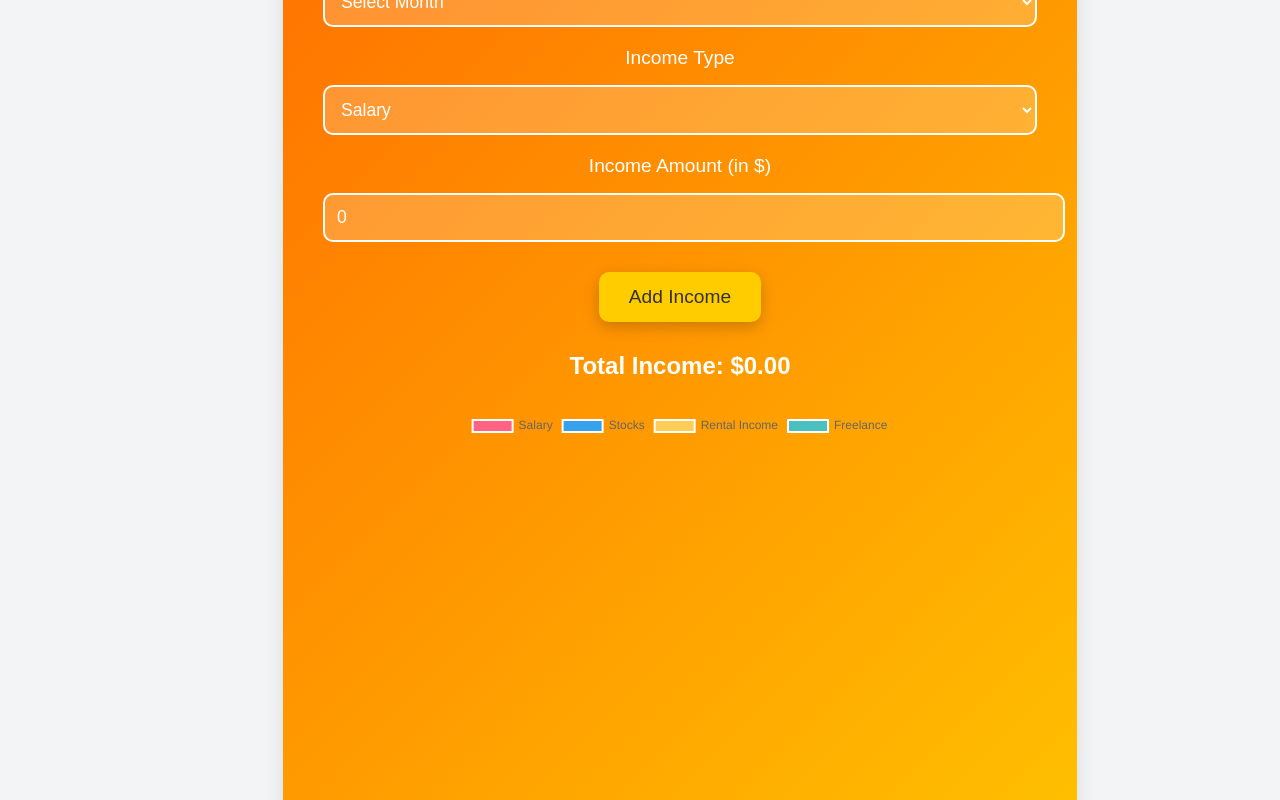
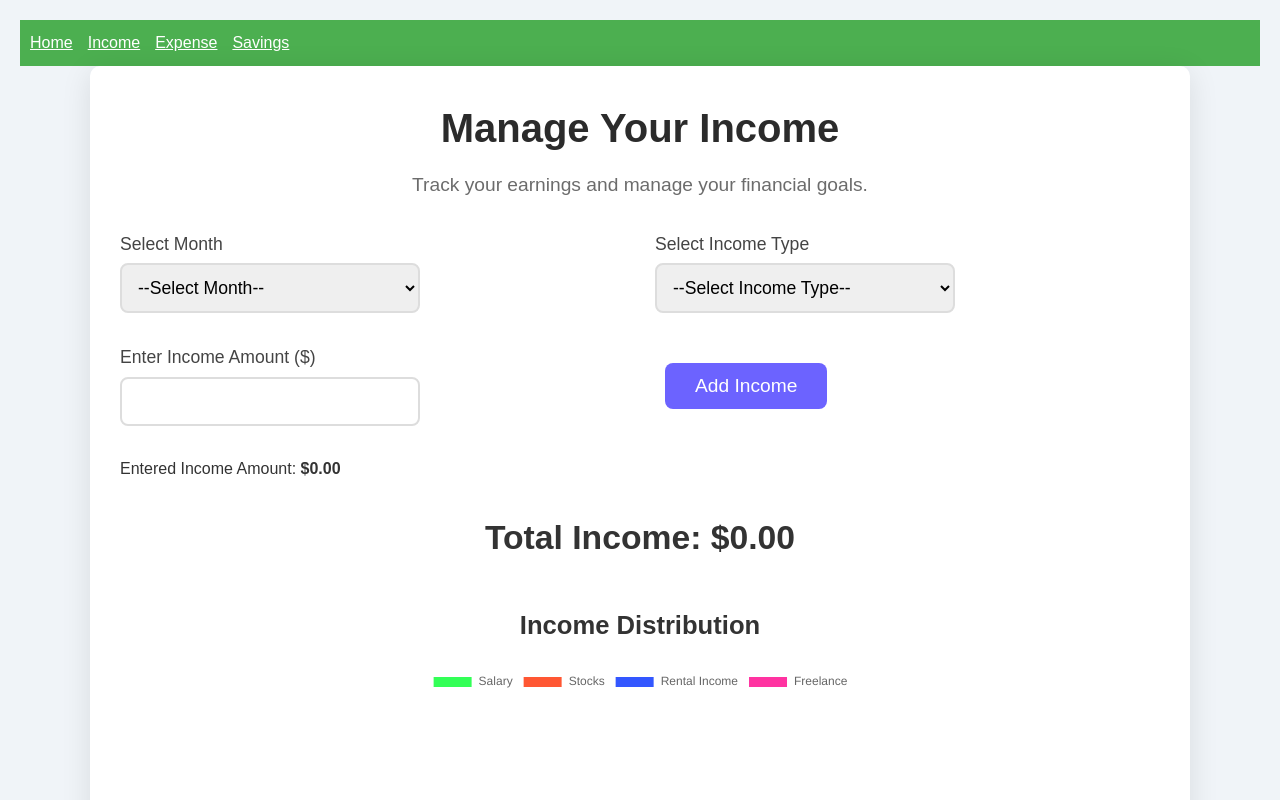
Before and after one commit to Kamalgrg300/personal_finance_tracker, a React (Vite) app: page /income in a window 1280 px wide. Shown: the top 800 px of the page. Built offline with nearby package versions, Linux system fonts and the light colour scheme.

Commit message:
add navbar on top on income.tsx , adjust css

```diff
--- a/src/pages/Income.css
+++ b/src/pages/Income.css
@@ -1,133 +1,195 @@
-/* General Styles */
+/* src/pages/Income.css */
+
+/* Reset some default styles */
+* {
+  margin: 0;
+  padding: 0;
+  box-sizing: border-box;
+}
+
+/* Basic Body Styles */
 body {
   font-family: "Arial", sans-serif;
-  background-color: #f3f4f6;
+  background-color: #f0f4f8;
   color: #333;
-  margin: 0;
-  padding: 0;
-  display: flex;
-  justify-content: center;
-  align-items: center;
-  height: 100vh;
+  line-height: 1.6;
+  padding: 20px;
 }
 
-.container {
-  background: linear-gradient(135deg, #ff6a00, #ffcc00);
-  padding: 40px;
-  border-radius: 20px;
-  box-shadow: 0 10px 20px rgba(0, 0, 0, 0.1);
-  max-width: 850px;
-  width: 100%;
+/* Main container styles */
+.income-container {
+  max-width: 1100px;
+  margin: 0 auto;
+  background: #ffffff;
+  border-radius: 10px;
+  padding: 30px;
+  box-shadow: 0 6px 30px rgba(0, 0, 0, 0.1);
   text-align: center;
   overflow: hidden;
-  color: white;
 }
 
-h2 {
+.title {
   font-size: 2.5rem;
-  margin-bottom: 15px;
-  text-transform: uppercase;
+  font-weight: 700;
+  color: #2b2b2b;
+  margin-bottom: 10px;
 }
 
-p {
+.subtitle {
   font-size: 1.2rem;
-  margin-bottom: 25px;
+  color: #6c6c6c;
+  margin-bottom: 30px;
 }
 
-h3 {
-  font-size: 1.5rem;
+.form-container {
+  display: grid;
+  grid-template-columns: 1fr 1fr;
+  gap: 30px;
+  margin-bottom: 30px;
+}
+
+.form-group {
+  display: flex;
+  flex-direction: column;
+  align-items: flex-start;
+}
+
+label {
+  font-size: 1.1rem;
+  margin-bottom: 5px;
+  color: #444;
+}
+
+select,
+input {
+  padding: 12px;
+  font-size: 1.1rem;
+  border: 2px solid #ddd;
+  border-radius: 8px;
+  outline: none;
+  transition: border-color 0.3s ease;
+  width: 100%;
+  max-width: 300px;
+}
+
+select:focus,
+input:focus {
+  border-color: #6c63ff;
+}
+
+input[type="number"] {
+  -moz-appearance: textfield;
+}
+
+button.add-income-btn {
+  background-color: #6c63ff;
+  color: white;
+  padding: 12px 30px;
+  font-size: 1.2rem;
+  border: none;
+  border-radius: 8px;
+  cursor: pointer;
+  transition: background-color 0.3s ease;
   margin-top: 20px;
 }
 
-.form-group {
-  margin-bottom: 20px;
+button.add-income-btn:hover {
+  background-color: #5a54e5;
 }
 
-label {
-  font-size: 1.2rem;
-  display: block;
-  margin-bottom: 8px;
+button:focus {
+  outline: none;
 }
 
-.form-select,
-.form-input {
-  width: 100%;
-  padding: 12px;
-  border: 2px solid #fff;
-  border-radius: 10px;
-  font-size: 1.1rem;
-  margin-top: 8px;
-  background-color: rgba(255, 255, 255, 0.2);
-  color: white;
-  transition: all 0.3s ease;
+/* Total Income Section */
+.total-income {
+  margin-top: 30px;
+  font-size: 1.8rem;
+  color: #333;
+  font-weight: 600;
 }
 
-.form-select:hover,
-.form-input:hover {
-  border-color: #ffcc00;
-  background-color: rgba(255, 255, 255, 0.3);
+.total-income h3 {
+  margin-bottom: 10px;
 }
 
-.btn {
-  padding: 14px 30px;
-  background-color: #ffcc00;
+/* Summary Section */
+.summary {
+  margin-top: 20px;
+  font-size: 1rem;
   color: #333;
-  border: none;
-  border-radius: 10px;
-  font-size: 1.2rem;
-  cursor: pointer;
-  transition: all 0.3s ease;
-  box-shadow: 0 5px 15px rgba(0, 0, 0, 0.2);
+  text-align: left;
 }
 
-.btn:hover {
-  background-color: #ff6a00;
-  transform: translateY(-2px);
+.summary p {
+  margin-bottom: 5px;
 }
 
-.pie-chart-container {
-  margin-top: 30px;
-  display: flex;
-  justify-content: center;
-  align-items: center;
+/* Pie Chart Container */
+.pie-chart {
+  margin-top: 40px;
+}
+
+.pie-chart h3 {
+  font-size: 1.6rem;
+  color: #333;
+  margin-bottom: 20px;
 }
 
 /* Responsive Styles */
 @media (max-width: 768px) {
-  .container {
-    padding: 25px;
-    max-width: 90%;
+  .form-container {
+    grid-template-columns: 1fr;
   }
 
-  h2 {
+  .title {
     font-size: 2rem;
   }
 
-  .form-select,
-  .form-input {
-    font-size: 1rem;
+  .form-group {
+    margin-bottom: 20px;
   }
 
-  .btn {
-    padding: 10px 25px;
-    font-size: 1rem;
+  button.add-income-btn {
+    width: 100%;
   }
 
-  h3 {
-    font-size: 1.3rem;
+  .total-income,
+  .pie-chart {
+    margin-top: 20px;
   }
 }
 
 @media (max-width: 480px) {
-  h2 {
+  .income-container {
+    padding: 20px;
+  }
+
+  .title {
     font-size: 1.8rem;
   }
 
-  p {
+  .form-container {
+    grid-template-columns: 1fr;
+    gap: 20px;
+  }
+
+  .form-group label,
+  .form-group input,
+  .form-group select {
     font-size: 1rem;
   }
 
-  .btn {
-    padding: 8px 20px;
+  button.add-income-btn {
+    font-size: 1rem;
+    padding: 10px 20px;
+  }
+
+  .total-income h3 {
+    font-size: 1.5rem;
+  }
+
+  .pie-chart h3 {
+    font-size: 1.4rem;
   }
 }
--- a/src/pages/Income.tsx
+++ b/src/pages/Income.tsx
@@ -1,69 +1,96 @@
+/* src/pages/Income.tsx */
 import React, { useState } from "react";
 import { Pie } from "react-chartjs-2";
-import { Chart as ChartJS, ArcElement, Tooltip, Legend } from "chart.js";
+import {
+  Chart as ChartJS,
+  Title,
+  Tooltip,
+  Legend,
+  ArcElement,
+  CategoryScale,
+  LinearScale,
+} from "chart.js";
 import "./Income.css";
-
-// Registering chart.js components
-ChartJS.register(ArcElement, Tooltip, Legend);
+// Register chart.js components
+ChartJS.register(
+  Title,
+  Tooltip,
+  Legend,
+  ArcElement,
+  CategoryScale,
+  LinearScale
+);
 
 const Income: React.FC = () => {
-  const [month, setMonth] = useState<string>("");
-  const [incomeType, setIncomeType] = useState<string>("Salary");
+  const [selectedMonth, setSelectedMonth] = useState<string>("");
+  const [selectedIncomeType, setSelectedIncomeType] = useState<string>("");
   const [incomeAmount, setIncomeAmount] = useState<number>(0);
-  const [incomeData, setIncomeData] = useState<any>({
+  const [income, setIncome] = useState<any>({
     salary: 0,
     stocks: 0,
-    rental: 0,
+    rentalIncome: 0,
     freelance: 0,
   });
 
-  const handleIncomeChange = (e: React.ChangeEvent<HTMLInputElement>) => {
+  const handleMonthChange = (e: React.ChangeEvent<HTMLSelectElement>) => {
+    setSelectedMonth(e.target.value);
+  };
+
+  const handleIncomeTypeChange = (e: React.ChangeEvent<HTMLSelectElement>) => {
+    setSelectedIncomeType(e.target.value);
+  };
+
+  const handleIncomeAmountChange = (e: React.ChangeEvent<HTMLInputElement>) => {
     setIncomeAmount(Number(e.target.value));
   };
 
   const handleAddIncome = () => {
-    setIncomeData((prevData) => ({
-      ...prevData,
-      [incomeType.toLowerCase()]:
-        prevData[incomeType.toLowerCase()] + incomeAmount,
+    if (selectedIncomeType) {
+      setIncome((prevIncome: any) => ({
+        ...prevIncome,
+        [selectedIncomeType]: prevIncome[selectedIncomeType] + incomeAmount,
       }));
-    setIncomeAmount(0); // Reset input after adding income
+    }
   };
 
-  const pieData = {
+  const totalIncome = Object.values(income).reduce(
+    (acc, curr) => acc + curr,
+    0
+  );
+
+  // Data for the pie chart
+  const pieChartData = {
     labels: ["Salary", "Stocks", "Rental Income", "Freelance"],
     datasets: [
       {
         data: [
-          incomeData.salary,
-          incomeData.stocks,
-          incomeData.rental,
-          incomeData.freelance,
+          income.salary,
+          income.stocks,
+          income.rentalIncome,
+          income.freelance,
         ],
-        backgroundColor: ["#FF6384", "#36A2EB", "#FFCE56", "#4BC0C0"],
-        hoverBackgroundColor: ["#FF6384", "#36A2EB", "#FFCE56", "#4BC0C0"],
+        backgroundColor: [
+          "#33FF57", // Salary
+          "#FF5733", // Stocks
+          "#3357FF", // Rental Income
+          "#FF33A1", // Freelance
+        ],
       },
     ],
   };
 
-  const totalIncome = Object.values(incomeData).reduce(
-    (acc, curr) => acc + curr,
-    0
-  );
+  return (
+    <div className="income-container">
+      <h2 className="title">Manage Your Income</h2>
+      <p className="subtitle">
+        Track your earnings and manage your financial goals.
+      </p>
 
-  return (
-    <div className="container">
-      <h2>Manage Your Income</h2>
-      <p>Here you can add and track all your income sources.</p>
-
+      <div className="form-container">
         <div className="form-group">
-        <label>Choose Month</label>
-        <select
-          value={month}
-          onChange={(e) => setMonth(e.target.value)}
-          className="form-select"
-        >
-          <option value="">Select Month</option>
+          <label htmlFor="month">Select Month</label>
+          <select id="month" value={selectedMonth} onChange={handleMonthChange}>
+            <option value="">--Select Month--</option>
             <option value="January">January</option>
             <option value="February">February</option>
             <option value="March">March</option>
@@ -80,37 +107,62 @@ const Income: React.FC = () => {
         </div>
 
         <div className="form-group">
-        <label>Income Type</label>
+          <label htmlFor="incomeType">Select Income Type</label>
           <select
-          value={incomeType}
-          onChange={(e) => setIncomeType(e.target.value)}
-          className="form-select"
+            id="incomeType"
+            value={selectedIncomeType}
+            onChange={handleIncomeTypeChange}
           >
-          <option value="Salary">Salary</option>
-          <option value="Stocks">Stocks</option>
-          <option value="Rental Income">Rental Income</option>
-          <option value="Freelance">Freelance</option>
+            <option value="">--Select Income Type--</option>
+            <option value="salary">Salary</option>
+            <option value="stocks">Stocks</option>
+            <option value="rentalIncome">Rental Income</option>
+            <option value="freelance">Freelance</option>
           </select>
         </div>
 
         <div className="form-group">
-        <label>Income Amount (in $)</label>
+          <label htmlFor="incomeAmount">Enter Income Amount ($)</label>
           <input
             type="number"
-          value={incomeAmount}
-          onChange={handleIncomeChange}
-          className="form-input"
+            id="incomeAmount"
+            value={incomeAmount || ""}
+            onChange={handleIncomeAmountChange}
+            min="0"
+            step="0.01"
           />
         </div>
 
-      <button onClick={handleAddIncome} className="btn">
+        <div className="form-group">
+          <button onClick={handleAddIncome} className="add-income-btn">
             Add Income
           </button>
+        </div>
+      </div>
 
+      <div className="summary">
+        {selectedMonth && (
+          <p>
+            Selected Month: <strong>{selectedMonth}</strong>
+          </p>
+        )}
+        {selectedIncomeType && (
+          <p>
+            Selected Income Type: <strong>{selectedIncomeType}</strong>
+          </p>
+        )}
+        <p>
+          Entered Income Amount: <strong>${incomeAmount.toFixed(2)}</strong>
+        </p>
+      </div>
+
+      <div className="total-income">
         <h3>Total Income: ${totalIncome.toFixed(2)}</h3>
+      </div>
 
-      <div className="pie-chart-container">
-        <Pie data={pieData} />
+      <div className="pie-chart">
+        <h3>Income Distribution</h3>
+        <Pie data={pieChartData} />
       </div>
     </div>
   );
```
Lines whose indentation alone changed are shown as unchanged.
